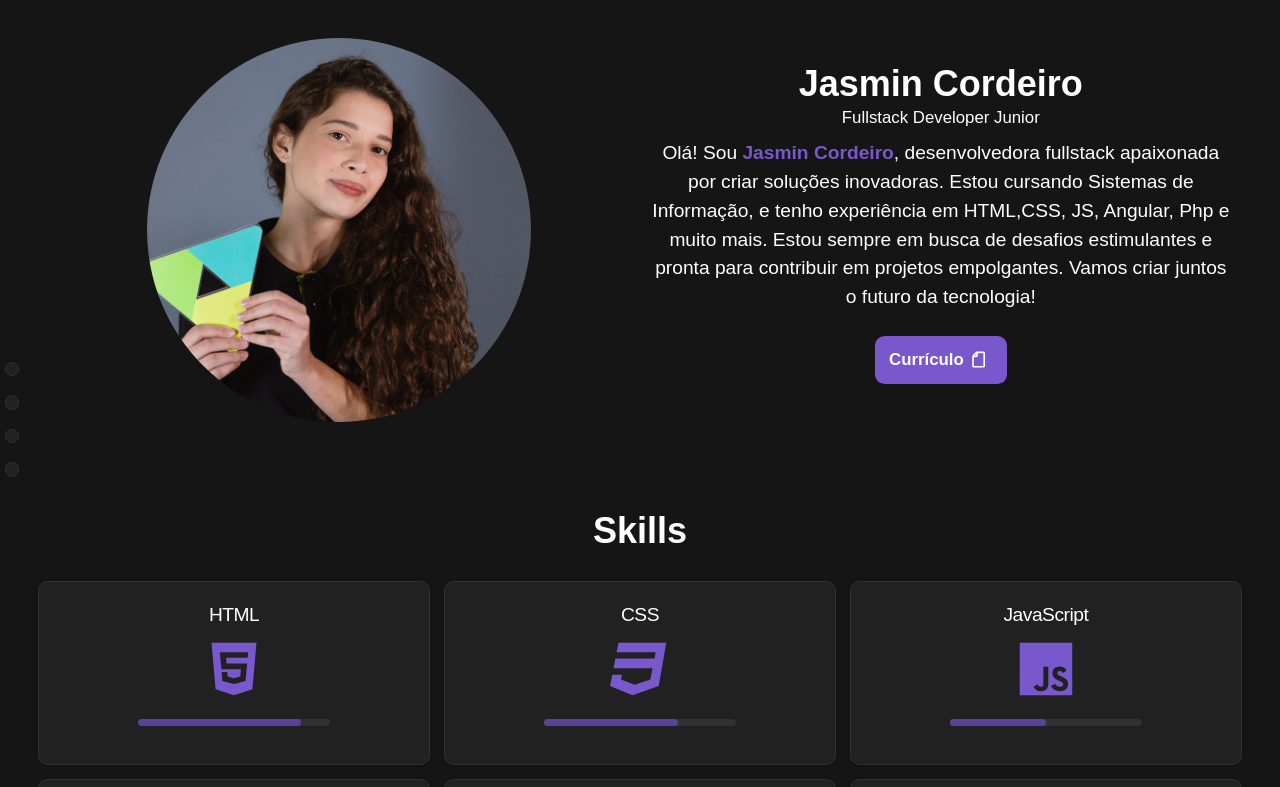
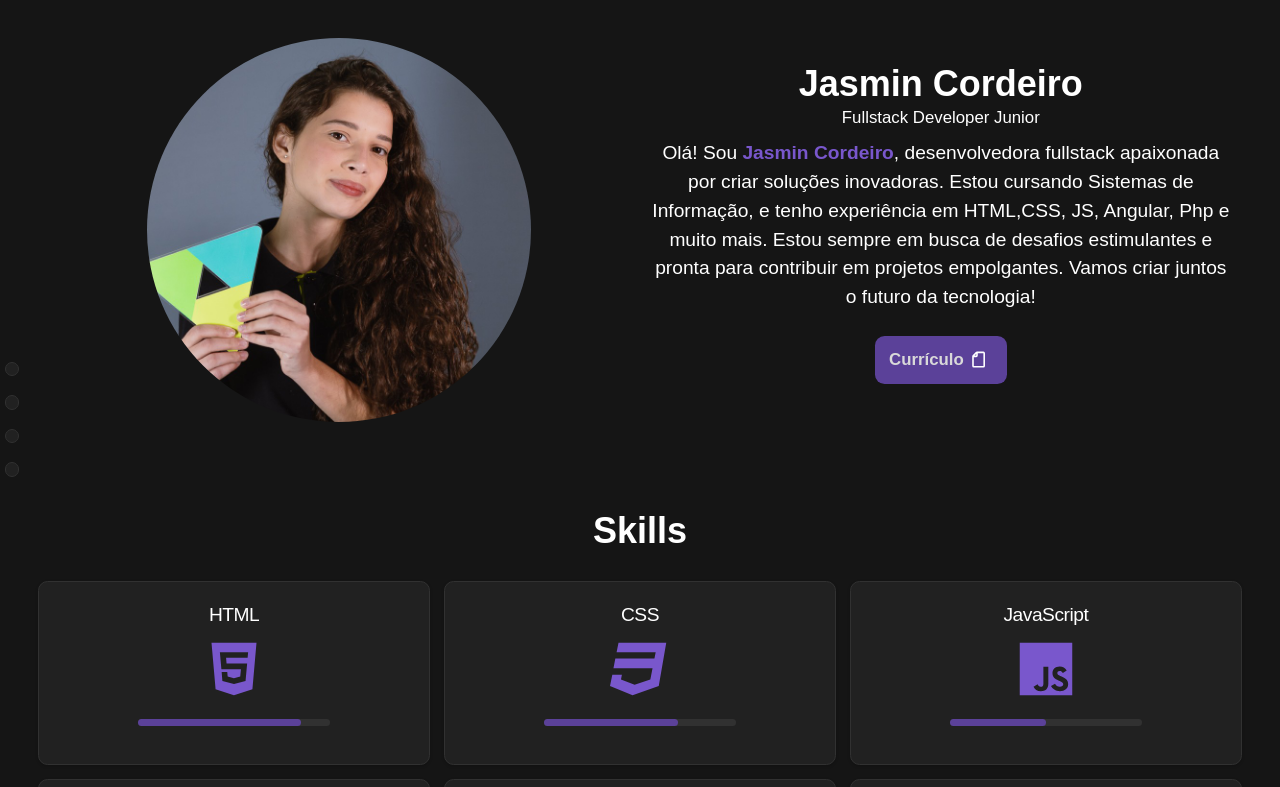
Before and after one commit to JasminCordeiro/PortfolioAngular, an Angular app: page / in a window 1280 px wide. Shown: the top 787 px of the page. Built offline with nearby package versions, Linux system fonts and the light colour scheme.

Commit message:
new updates

```diff
--- a/src/app/components/home/home.component.html
+++ b/src/app/components/home/home.component.html
@@ -52,9 +52,9 @@
 
         <h3 class="text-center text-sm">Fullstack Developer Junior</h3>
         <p class="p-2">Olá! Sou <strong class="text-mypurple">Jasmin Cordeiro</strong>, desenvolvedora fullstack apaixonada por criar soluções inovadoras. Estou cursando Sistemas de Informação, e tenho experiência em HTML,CSS, JS, Angular, Php  e muito mais. Estou sempre em busca de desafios estimulantes e pronta para contribuir em projetos empolgantes. Vamos criar juntos o futuro da tecnologia!</p>
-        <a target="_blank" href="./assets/Jasmin-Cordeiro.pdf" download class="m-3 inline-flex items-center px-3 py-2 text-sm font-medium text-center text-white bg-mypurple rounded-lg hover:bg-mypurple-dark focus:ring-2 focus:outline-none focus:ring-mygray ">
-          <b>Currículo</b>
-          <svg  id="skills" class="m-1 w-4 h-4 text-gray-800 dark:text-white" aria-hidden="true" xmlns="http://www.w3.org/2000/svg" width="24" height="24" fill="none" viewBox="0 0 24 24">
+        <a target="_blank" href="./assets/Jasmin-Cordeiro.pdf" download class="m-3 inline-flex items-center px-3 py-2 text-sm font-medium text-center text-white bg-mypurple-dark rounded-lg hover:bg-mypurple focus:ring-2 focus:outline-none focus:ring-mygray ">
+          <b class="text-mygray">Currículo</b>
+          <svg  id="skills" class="m-1 w-4 h-4 text-gray-900 dark:text-white" aria-hidden="true" xmlns="http://www.w3.org/2000/svg" width="24" height="24" fill="none" viewBox="0 0 24 24">
             <path stroke="currentColor" stroke-linejoin="round" stroke-width="2" d="M10 3v4a1 1 0 0 1-1 1H5m14-4v16a1 1 0 0 1-1 1H6a1 1 0 0 1-1-1V7.914a1 1 0 0 1 .293-.707l3.914-3.914A1 1 0 0 1 9.914 3H18a1 1 0 0 1 1 1Z"/>
           </svg>
 
```
